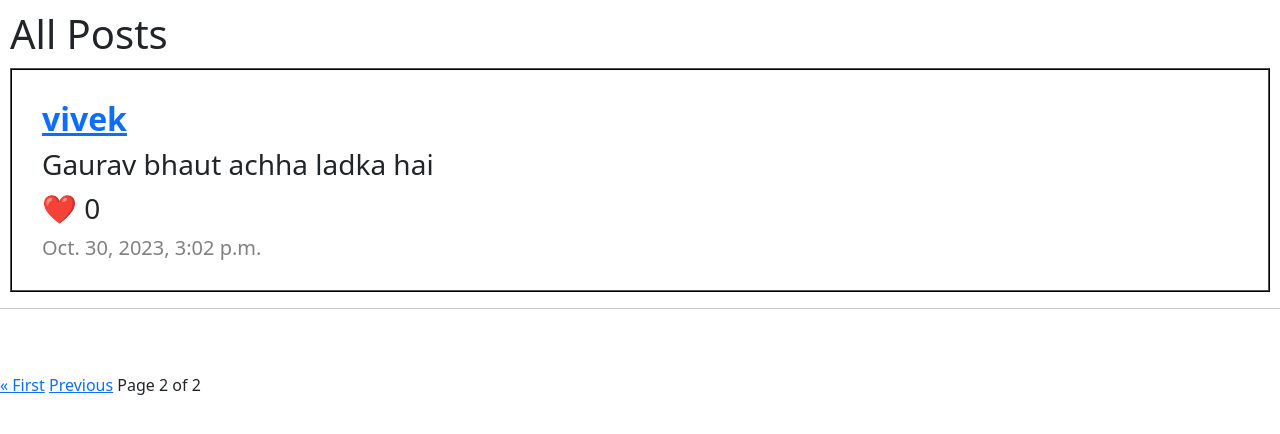
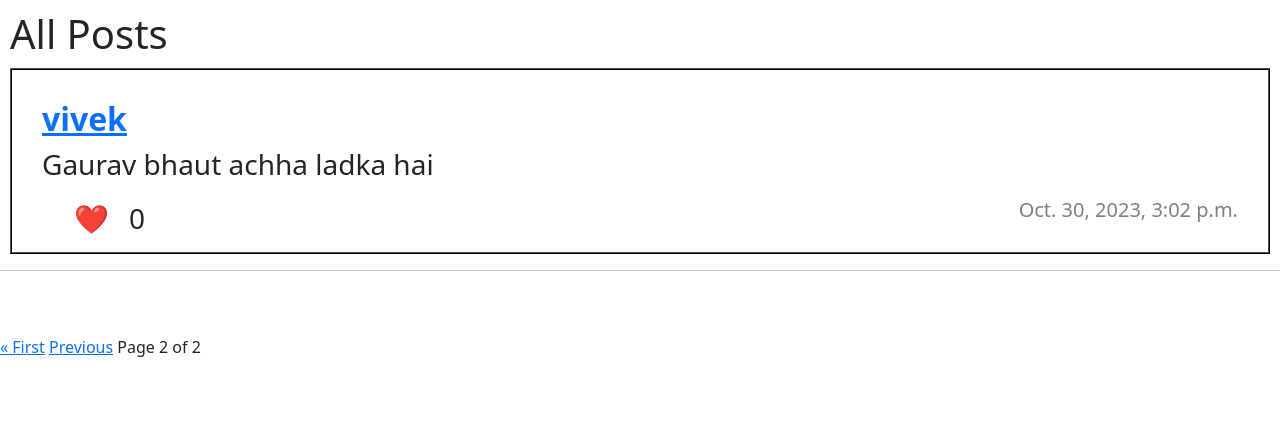
Before and after one commit to PhuyalGaurav/crasber, a Django app: page /?page=2 in a window 1280 px wide. Shown: the part 56-490 px from the top of the page. Run offline with Django 3.2, Linux system fonts and the light colour scheme; data comes from the database, SQL or seed files in the repository; both versions use the stored data as it was after the commit.

Commit message:
Made Like Button and animations

```diff
--- a/network/models.py
+++ b/network/models.py
@@ -1,6 +1,5 @@
 from django.contrib.auth.models import AbstractUser
 from django.db import models
-
 
 class User(AbstractUser):
     follower = models.TextField(default="", null=True)
@@ -13,6 +12,7 @@ class Post(models.Model):
     creation_date = models.DateTimeField(auto_now_add=True)
     likes = models.IntegerField(default=0)
     edited = models.BooleanField(default=False)
+    likers = models.TextField(default="", null=True)
 
     def __str__(self):
         return f'{self.user} has posted {self.content} at {self.creation_date}'
--- a/network/static/network/styles.css
+++ b/network/static/network/styles.css
@@ -20,3 +20,76 @@ h5{
     font-weight: lighter;
     color: gray;
 }
+.likeul li{
+    display: inline;
+    float: left;
+    margin-bottom: -10px;
+}
+
+@-webkit-keyframes flip-scale-up-hor {
+    0% {
+      -webkit-transform: scale(1) rotateX(0);
+              transform: scale(1) rotateX(0);
+    }
+    50% {
+      -webkit-transform: scale(2.5) rotateX(-90deg);
+              transform: scale(2.5) rotateX(-90deg);
+    }
+    100% {
+      -webkit-transform: scale(1) rotateX(-180deg);
+              transform: scale(1) rotateX(-180deg);
+    }
+  }
+  @keyframes flip-scale-up-hor {
+    0% {
+      -webkit-transform: scale(1) rotateX(0);
+              transform: scale(1) rotateX(0);
+    }
+    50% {
+      -webkit-transform: scale(2.5) rotateX(-90deg);
+              transform: scale(2.5) rotateX(-90deg);
+    }
+    100% {
+      -webkit-transform: scale(1) rotateX(-180deg);
+              transform: scale(1) rotateX(-180deg);
+    }
+  }
+
+  @-webkit-keyframes flip-scale-up-hor2 {
+    0% {
+      -webkit-transform: scale(1) rotateX(0);
+              transform: scale(1) rotateX(0);
+    }
+    50% {
+      -webkit-transform: scale(2.5) rotateX(-90deg);
+              transform: scale(2.5) rotateX(-90deg);
+    }
+    100% {
+      -webkit-transform: scale(1) rotateX(-180deg);
+              transform: scale(1) rotateX(-180deg);
+    }
+  }
+  @keyframes flip-scale-up-hor2 {
+    0% {
+      -webkit-transform: scale(1) rotateX(0);
+              transform: scale(1) rotateX(0);
+    }
+    50% {
+      -webkit-transform: scale(2.5) rotateX(-90deg);
+              transform: scale(2.5) rotateX(-90deg);
+    }
+    100% {
+      -webkit-transform: scale(1) rotateX(-180deg);
+              transform: scale(1) rotateX(-180deg);
+    }
+  }
+
+
+.flip-scale {
+	-webkit-animation: flip-scale-up-hor 0.5s linear both;
+	        animation: flip-scale-up-hor 0.5s linear both;
+}
+.flip-scale-down-hor {
+	-webkit-animation: flip-scale-up-hor2 0.5s linear alternate-reverse both;
+	        animation: flip-scale-up-hor2 0.5s linear alternate-reverse both;
+}
--- a/network/templates/network/index.html
+++ b/network/templates/network/index.html
@@ -9,8 +9,15 @@
         <div class="post">
             <a href="{% url "userpage" post.user.id %}"><h2>{{ post.user.username }}</h2></a>
             <h3 id="post-content-{{post.id}}">{{ post.content }}</h3>
-            <h3>❤️ {{ post.likes }}</h3>
-            <h5>{{ post.creation_date }}</h5>
+            <ul class="likeul">
+                <li>
+                    <h3 id="likeButton{{ post.id }}"><a onclick="likepost(`{{ post.id }}`)">❤️ </a></h3>
+                </li>
+                <li>
+                    <h3 id="likes{{ post.id }}">{{ post.likes }}</h3>
+                </li>
+            </ul>
+            <h5 style="text-align: right;">{{ post.creation_date }}</h5>
             {% if post.user.id == user.id %}
             <div class="d-flex justify-content-end">
                 <button class="btn btn-secondary" data-toggle="modal" data-target="#edit_{{post.id}}">Edit</button>
@@ -70,5 +77,21 @@
             content.innerHTML = result.content
 
         }
+        async function likepost(id) {
+            response = await fetch(`/like/${id}`, {
+                                    method: 'POST',
+                                    body: JSON.stringify({
+                                        'like': 'yealike',
+                                    }),
+                                })
+            result = await response.json()
+            const likecounter = document.querySelector(`#likes${id}`)
+            likecounter.innerHTML = result.likes
+            if (result.animation == 'like') {
+                document.querySelector(`#likeButton${id}`).className = 'flip-scale'
+            } else {
+                document.querySelector(`#likeButton${id}`).className = 'flip-scale-down-hor'
+            }
+        }
      </script>
 {% endblock %}
--- a/network/urls.py
+++ b/network/urls.py
@@ -12,5 +12,6 @@ urlpatterns = [
     path("newpost", views.newpost, name="newpost"),
     path("user/<int:user_id>", views.userpage, name="userpage"),
     path("edit/<int:post_id>", views.edit, name="edit"),
-    path("following", views.followingfeed, name="followingfeed")
+    path("following", views.followingfeed, name="followingfeed"),
+    path("like/<int:post_id>", views.like, name="like")
 ]
--- a/network/views.py
+++ b/network/views.py
@@ -31,7 +31,6 @@ def index(request):
     paginator = Paginator(posts, MAX_POSTS)
     page = request.GET.get('page')
     posts_paginator = paginator.get_page(page)
-
 
     return render(request, "network/index.html",{
        "posts" : posts,
@@ -192,3 +191,26 @@ def edit(request, post_id):
         post.content = new_content
         post.save()
     return JsonResponse({'status': 'ok', 'content': post.content})
+
+
+@csrf_exempt
+@login_required
+def like(request, post_id):
+    try:
+        post = Post.objects.get(id=post_id)
+        likers = post.likers.split(",")
+        print(likers)
+        if str(request.user.id) in likers:
+            post.likes = post.likes - 1
+            likers.remove(str(request.user.id))
+            post.likers = ','.join(likers)
+            animation = 'unlike'
+        else:
+            post.likes = post.likes + 1
+            likers.append(str(request.user.id))
+            post.likers = ','.join(likers)
+            animation = 'like'
+        post.save()
+        return JsonResponse({'status': 'ok', 'likes' : post.likes, 'animation' : animation})
+    except:
+        return error(request,"Not Possible :(")
```
Also changed, not shown: db.sqlite3, network/migrations/0011_post_likers.py (added).
